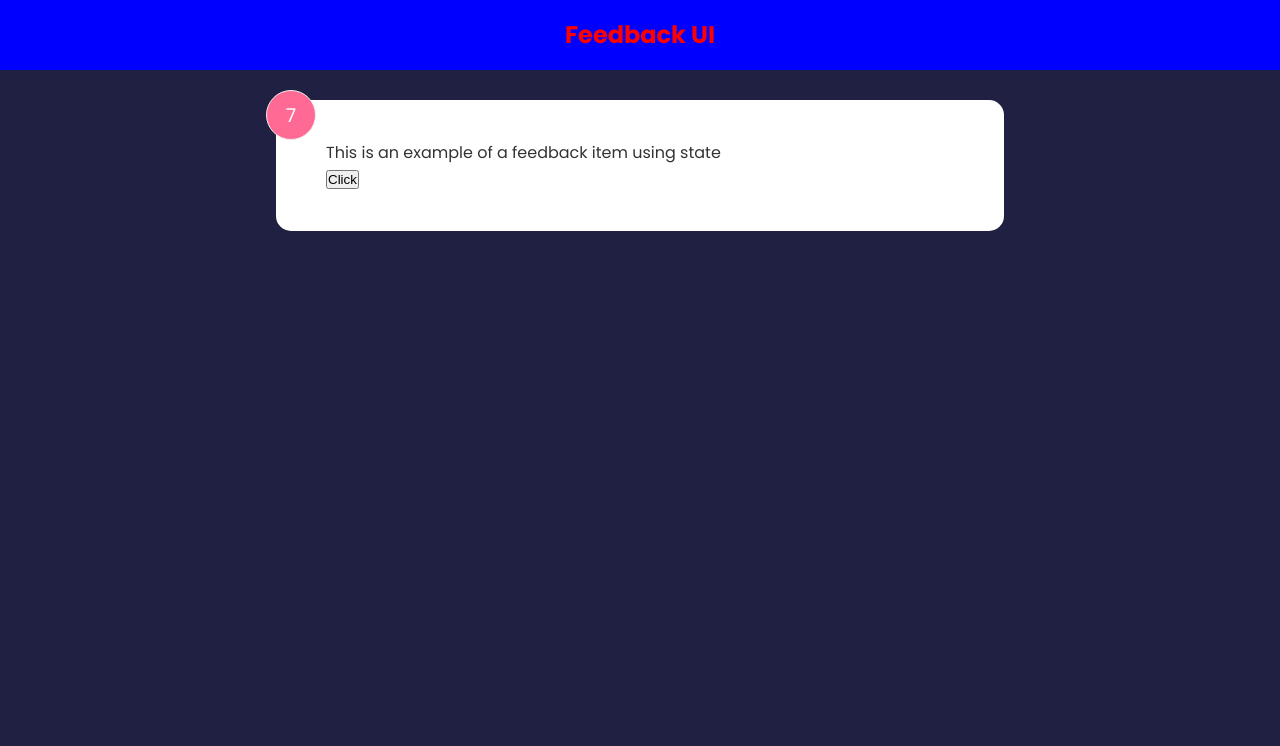
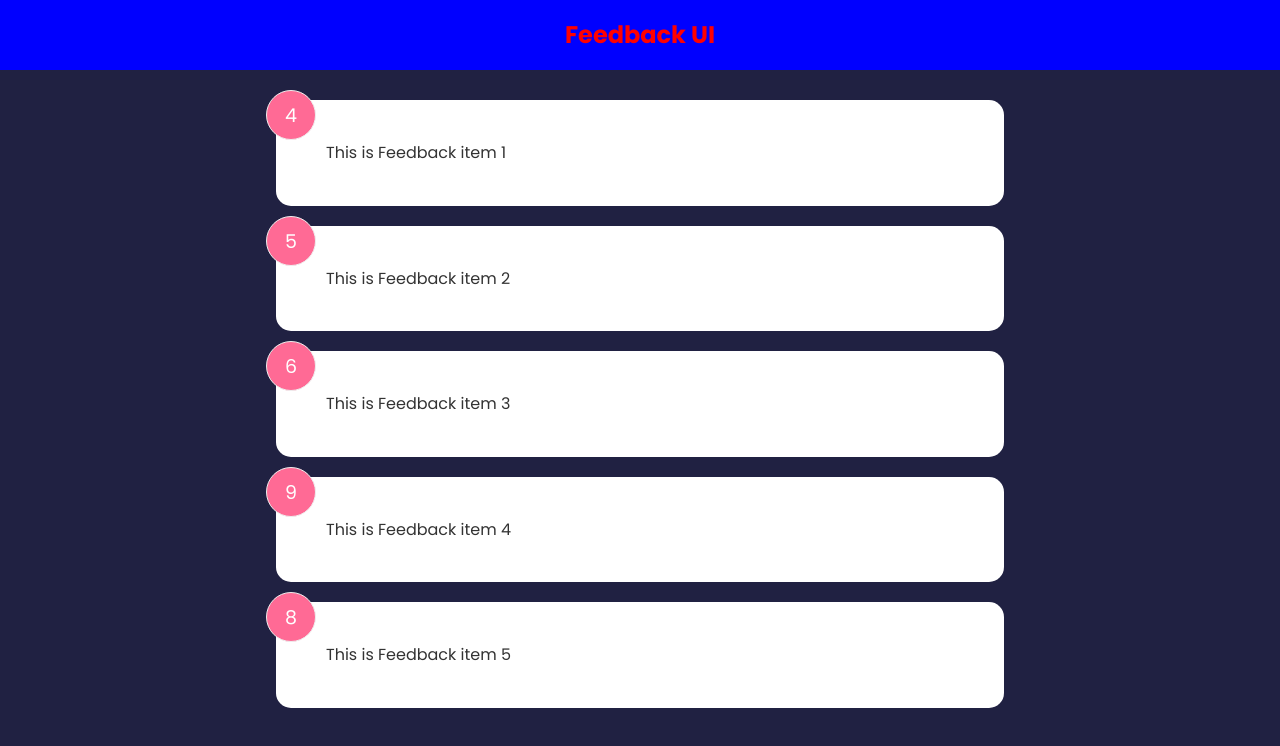
Before and after one commit to ranjan1992/FEEDBACK_UI_APP, a React (Create React App) app: page / in a window 1280 px wide. Shown: the top 746 px of the page. Built offline with nearby package versions, Linux system fonts and the light colour scheme.

Commit message:
Managing the Global State

```diff
--- a/src/App.js
+++ b/src/App.js
@@ -1,13 +1,15 @@
-import FeedbackItem from './components/FeedbackItem';
+import { useState } from 'react';
+import FeedbackList from './components/FeedbackList';
 import Header from './components/Header';
+import Feedbackdata from './data/feedbackdata';
 
 function App() {
+  const [feedback, setFeedback] = useState(Feedbackdata);
   return (
     <>
-      {' '}
       <Header />
       <div className="container">
-        <FeedbackItem />
+        <FeedbackList feedback={feedback}/>
       </div>
     </>
   );
--- a/src/components/FeedbackItem.jsx
+++ b/src/components/FeedbackItem.jsx
@@ -1,22 +1,10 @@
 import React, { useState } from 'react';
 
-function FeedbackItem() {
-  const [rating, setRating] = useState(7);
-  const [text, setText] = useState(
-    'This is an example of a feedback item using state'
-  );
-
-  const handleClick = () => {
-    //setRating(4);
-    setRating((prev) => {
-      return prev + 1;
-    });
-  };
+function FeedbackItem({ item }) {
   return (
     <div className="card">
-      <div className="num-display">{rating}</div>
-      <div className="text-display">{text}</div>
-      <button onClick={handleClick}>Click</button>
+      <div className="num-display">{item.rating}</div>
+      <div className="text-display">{item.text}</div>
     </div>
   );
 }
--- /dev/null
+++ b/src/components/FeedbackList.jsx
@@ -0,0 +1,17 @@
+import React from 'react';
+import FeedbackItem from './FeedbackItem';
+
+function FeedbackList({ feedback }) {
+  if (!feedback || feedback.length == 0) {
+    return <p>No Feedback Yet !!!</p>;
+  }
+  return (
+    <div className="feedback-list">
+      {feedback.map((item) => (
+        <FeedbackItem key={item.id} item={item} />
+      ))}
+    </div>
+  );
+}
+
+export default FeedbackList;
--- /dev/null
+++ b/src/data/feedbackdata.js
@@ -0,0 +1,29 @@
+const Feedbackdata = [
+  {
+    id: 1,
+    rating: 4,
+    text: 'This is Feedback item 1',
+  },
+  {
+    id: 2,
+    rating: 5,
+    text: 'This is Feedback item 2',
+  },
+  {
+    id: 3,
+    rating: 6,
+    text: 'This is Feedback item 3',
+  },
+  {
+    id: 4,
+    rating: 9,
+    text: 'This is Feedback item 4',
+  },
+  {
+    id: 5,
+    rating: 8,
+    text: 'This is Feedback item 5',
+  },
+];
+
+export default Feedbackdata;
```
